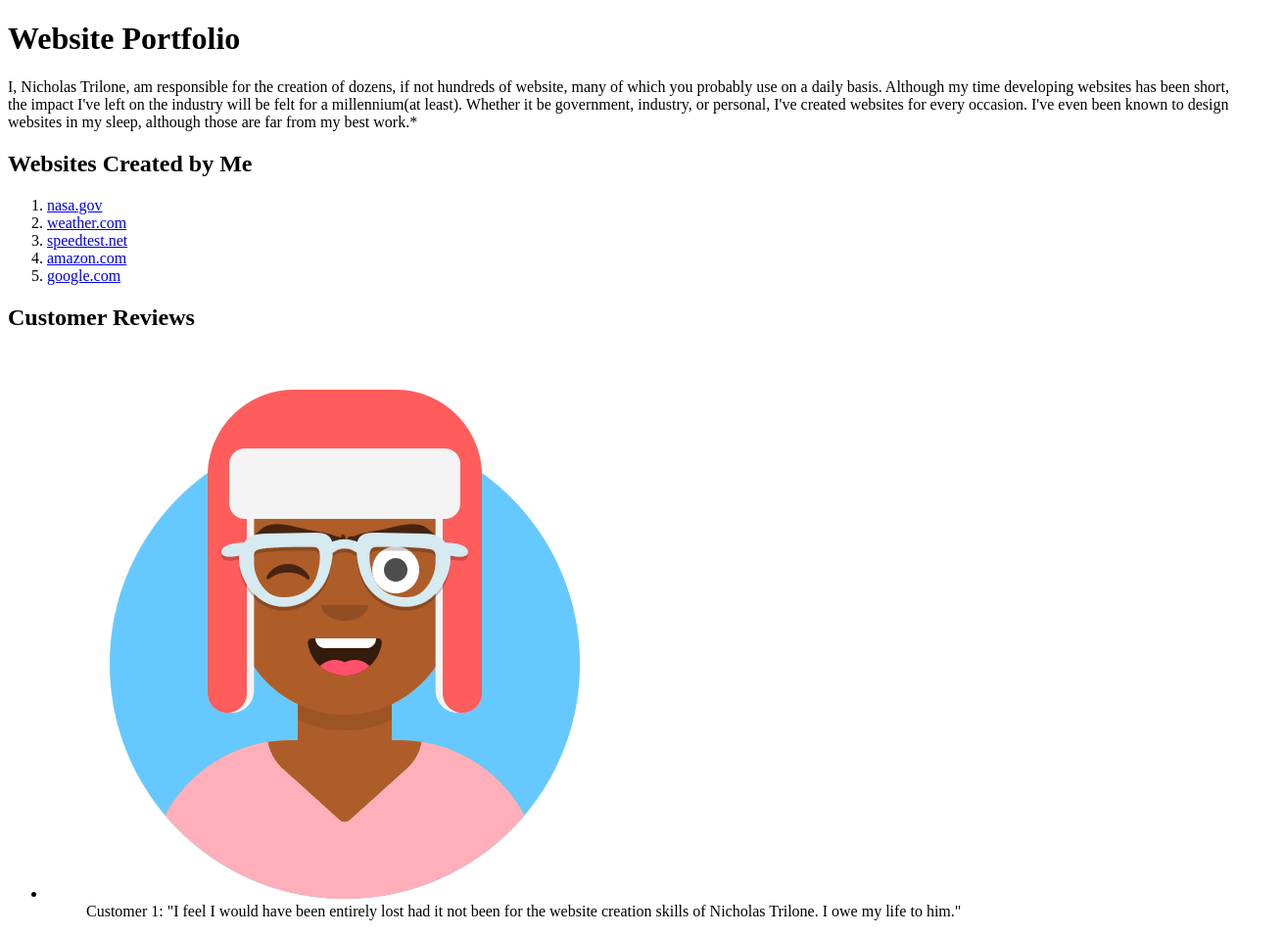
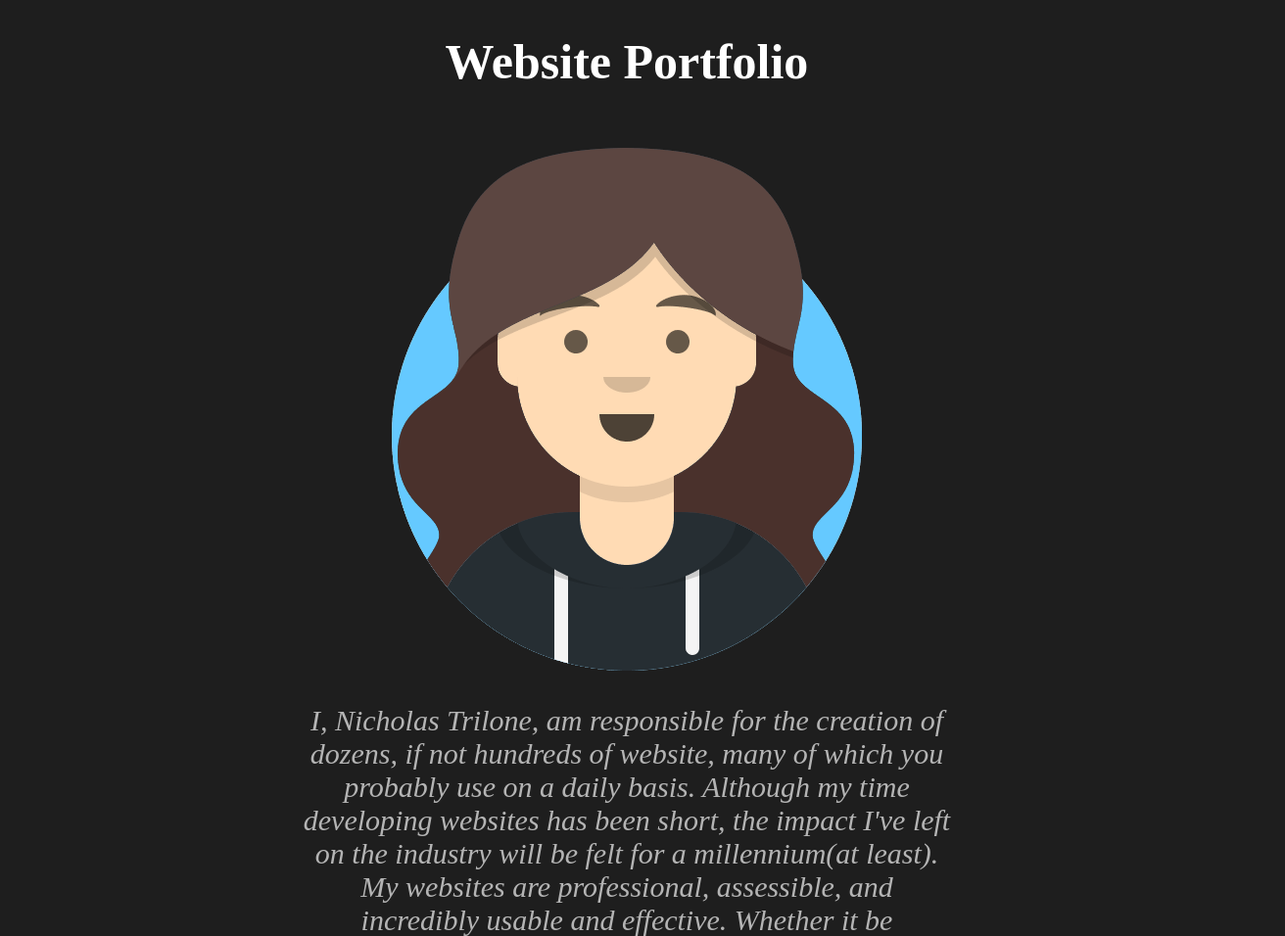
Before and after one commit to RVCC-IDMX/midterm2022-leadermasterguy, a plain HTML site: page index.html in a window 1280 px wide. Shown: the top 956 px of the page at 98% size, 1312 px wide, since content can reach past the window. Drawn offline with Linux system fonts and the light colour scheme.

Commit message:
Css implementation

```diff
--- a/css/style.css
+++ b/css/style.css
@@ -0,0 +1,90 @@
+/* Body */
+body {
+  background-color: rgb(30, 30, 30);
+  color: rgb(180, 180, 180);
+  text-align: center;
+}
+h2 {
+  text-shadow: 3px;
+  font-size: 35px;
+  font-style: bold;
+  color: white;
+}
+
+/* Header */
+header {
+}
+header h1 {
+  text-shadow: 3px;
+  font-size: 50px;
+  color: white;
+  font-style: bold;
+}
+header p {
+  text-shadow: 2px;
+  font-size: 30px;
+  padding-left: 300px;
+  padding-right: 300px;
+  margin-bottom: 75px;
+  font-style: italic;
+}
+
+/* Main */
+
+/* Lists */
+main ul li {
+  text-shadow: 1px;
+  font-size: 25px;
+}
+main ol li {
+  margin-top: 25px;
+  margin-bottom: 25px;
+  text-shadow: 3px;
+  font-size: 35px;
+}
+main ol li:nth-child(even) {
+  color: white;
+}
+main ol li:nth-child(odd) a {
+  color: rgb(180, 180, 180);
+}
+main ol li:nth-child(odd) a:hover {
+  color: rgb(52, 180, 137);
+}
+
+/* Figure */
+#reviews {
+  margin-top: 100px;
+}
+main figure img {
+  width: 300px;
+  padding-left: 300px;
+}
+main figure {
+  margin-bottom: 100px;
+  display: grid;
+  grid-template-columns: 1fr 1fr;
+  min-width: 100%;
+}
+main figure figcaption {
+  padding-right: 300px;
+  font-style: italic;
+  padding-top: 125px;
+  border-left: 0px;
+  margin-left: 0px;
+  font-size: 30px;
+}
+
+/* Footer */
+footer {
+  text-align: left;
+  background-color: rgb(50, 50, 50);
+}
+
+/* Links */
+a {
+  color: white;
+}
+a:hover {
+  color: aquamarine;
+}
--- a/index.html
+++ b/index.html
@@ -9,17 +9,21 @@
     <link href="css/style.css" rel="stylesheet" />
   </head>
   <body>
-    <!--Header: Website title, highly embellished bio paragraph-->
+    <!--Header: Website title, creator image, highly embellished bio paragraph-->
     <header>
       <h1>Website Portfolio</h1>
+      <img src="img/avataaars.png" alt="Website Creator" />
       <p>
         I, Nicholas Trilone, am responsible for the creation of dozens, if not
         hundreds of website, many of which you probably use on a daily basis.
         Although my time developing websites has been short, the impact I've
-        left on the industry will be felt for a millennium(at least). Whether it
-        be government, industry, or personal, I've created websites for every
-        occasion. I've even been known to design websites in my sleep, although
-        those are far from my best work.*
+        left on the industry will be felt for a millennium(at least). My
+        websites are professional, assessible, and incredibly usable and
+        effective. Whether it be government, industry, or personal, I've created
+        websites for every occasion. I've even been known to design websites in
+        my sleep, although those are far from my best work. I plan on extending
+        my current skills, so that I can hold an absolute monopoly on all
+        website development tasks, and throw the world into absolute chaos.*
       </p>
     </header>
 
@@ -64,7 +68,7 @@
               <img src="img/customer-3.png" alt="Customer 3" />
               <figcaption>
                 Customer 3: "The work done by Nicholas Trilone has made me
-                realize how
+                realize how much I have left to learn!"
               </figcaption>
             </figure>
           </li>
@@ -76,7 +80,7 @@
     <footer>
       ©2022 - Nicholas Trilone <br />
       <a href="https://github.com/leadermasterguy">Github Link</a> <br />
-      *Website fabricated for midterm, people/information is almost entirely
+      *Website fabricated for midterm, people/information are almost entirely
       fictional.
     </footer>
   </body>
```
